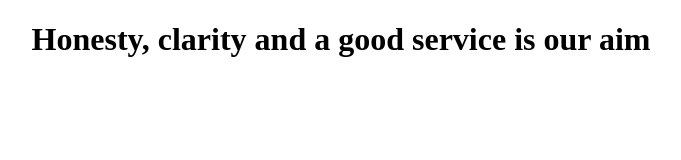
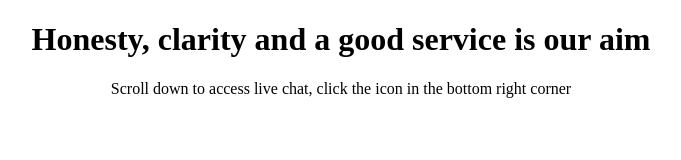
Before and after one commit to Pragegrs/Pyropasschatbit, a plain HTML site: page index.html in a window 1280 px wide. Shown: the whole page, without its empty margins (299-980 px from the left). Drawn offline with Linux system fonts and the light colour scheme.

Commit message:
Update index.html

```diff
--- a/index.html
+++ b/index.html
@@ -15,5 +15,6 @@
 <body>
     <!-- Your webpage content goes here -->
     <h1>Honesty, clarity and a good service is our aim</h1>
+    <p>Scroll down to access live chat, click the icon in the bottom right corner</p>
 </body>
 </html>
```
